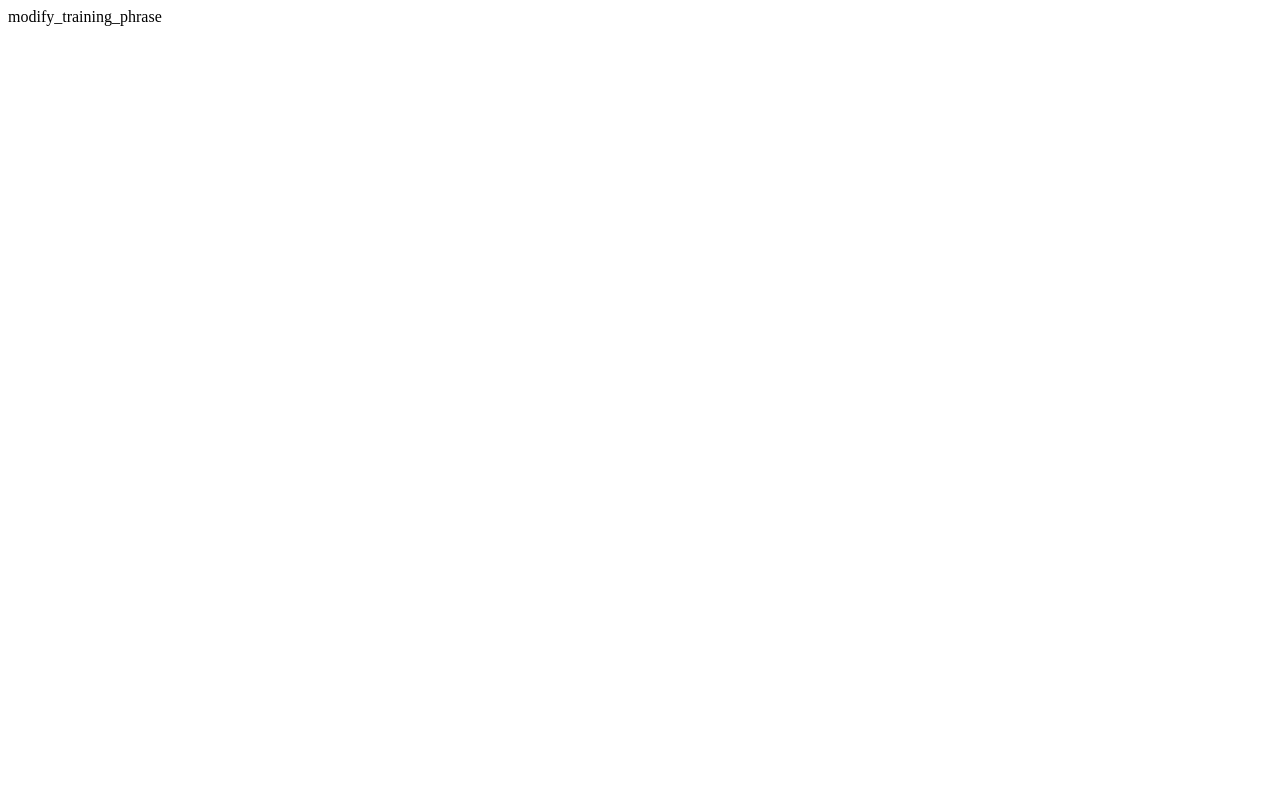
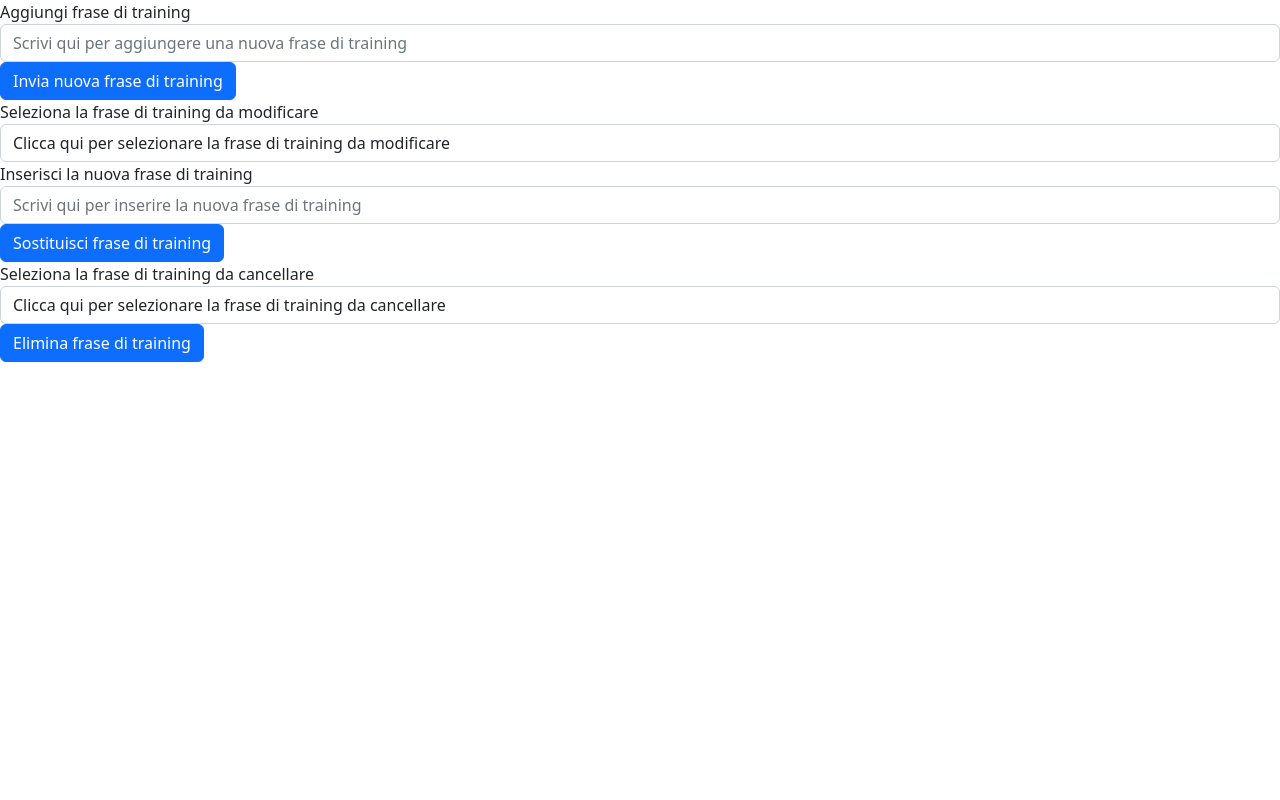
Before and after one commit to leletheprogrammer/SA_Progetto, a Flask app: page /modify_training_phrase in a window 1280 px wide. Before the commit the page is almost empty. Run offline with Flask 2, Linux system fonts and the light colour scheme.

Commit message:
Completata pagina modify_training_phrase

```diff
--- a/main.py
+++ b/main.py
@@ -45,7 +45,7 @@
 where to add,modify and delete training phrase'''
 @app.route('/modify_training_phrase')
 def modify_training_phrase():
-	return 'modify_training_phrase'
+	return render_template('modify_training_phrase.html')
 
 '''decorator that defines the url path of the
 page where to write down training phrases'''
--- a/templates/define_entity.html
+++ b/templates/define_entity.html
@@ -17,7 +17,7 @@
 			<input type = "text" class = "form-control" name = "insertEntity" placeholder = "Inserisci Entita'">
 		</div>
 		<button type = "submit" class = "btn btn-primary">
-			Submit
+			Invia
 		</button>
 	</form>
 	<script src = "https://cdn.jsdelivr.net/npm/bootstrap@5.2.0-beta1/dist/js/bootstrap.bundle.min.js" integrity = "sha384-pprn3073KE6tl6bjs2QrFaJGz5/SUsLqktiwsUTF55Jfv3qYSDhgCecCxMW52nD2" crossorigin = "anonymous">
--- a/templates/modify_training_phrase.html
+++ b/templates/modify_training_phrase.html
@@ -0,0 +1,57 @@
+<!doctype html>
+<html lang = "en">
+  <head>
+    <meta charset = "utf-8">
+    <meta name = "viewport" content = "width=device-width, initial-scale=1">
+    <title>
+		Add/Modify/Delete_Training_Phrase
+	</title>
+    <link href = "https://cdn.jsdelivr.net/npm/bootstrap@5.2.0-beta1/dist/css/bootstrap.min.css" rel = "stylesheet" integrity = "sha384-0evHe/X+R7YkIZDRvuzKMRqM+OrBnVFBL6DOitfPri4tjfHxaWutUpFmBp4vmVor" crossorigin = "anonymous">
+  </head>
+  <body>
+	<form method = "POST">
+		<div class = "form-group">
+			<label for = "addTrainingPhrase">
+				Aggiungi frase di training
+			</label>
+			<input type = "text" class = "form-control" name = "addTrainingPhrase" placeholder = "Scrivi qui per aggiungere una nuova frase di training">
+		</div>
+		<button type = "submit" class = "btn btn-primary" name = "addButton">
+			Invia nuova frase di training
+		</button>
+
+		<div class = "form-group">
+			<label for = "selectTrainingPhrase">
+				Seleziona la frase di training da modificare
+			</label>
+			<select class = "form-control" id = "selectTrainingPhrase">
+			<option selected>
+				Clicca qui per selezionare la frase di training da modificare
+			</option>
+			</select>
+			<label for = "newTrainingPhrase">
+				Inserisci la nuova frase di training
+			</label>
+			<input type = "text" class = "form-control" name = "newTrainingPhrase" placeholder = "Scrivi qui per inserire la nuova frase di training">
+		</div>
+		<button type = "submit" class = "btn btn-primary" name = "modifyButton">
+			Sostituisci frase di training
+		</button>
+		<div class = "form-group">
+			<label for = "deleteTrainingPhrase">
+				Seleziona la frase di training da cancellare
+			</label>
+			<select class = "form-control" id = "deleteTrainingPhrase">
+			<option selected>
+				Clicca qui per selezionare la frase di training da cancellare
+			</option>
+			</select>
+		</div>
+		<button type = "submit" class = "btn btn-primary" name = "deleteButton">
+			Elimina frase di training
+		</button>
+	</form>
+	<script src = "https://cdn.jsdelivr.net/npm/bootstrap@5.2.0-beta1/dist/js/bootstrap.bundle.min.js" integrity = "sha384-pprn3073KE6tl6bjs2QrFaJGz5/SUsLqktiwsUTF55Jfv3qYSDhgCecCxMW52nD2" crossorigin = "anonymous">
+	</script>
+  </body>
+</html>
```
